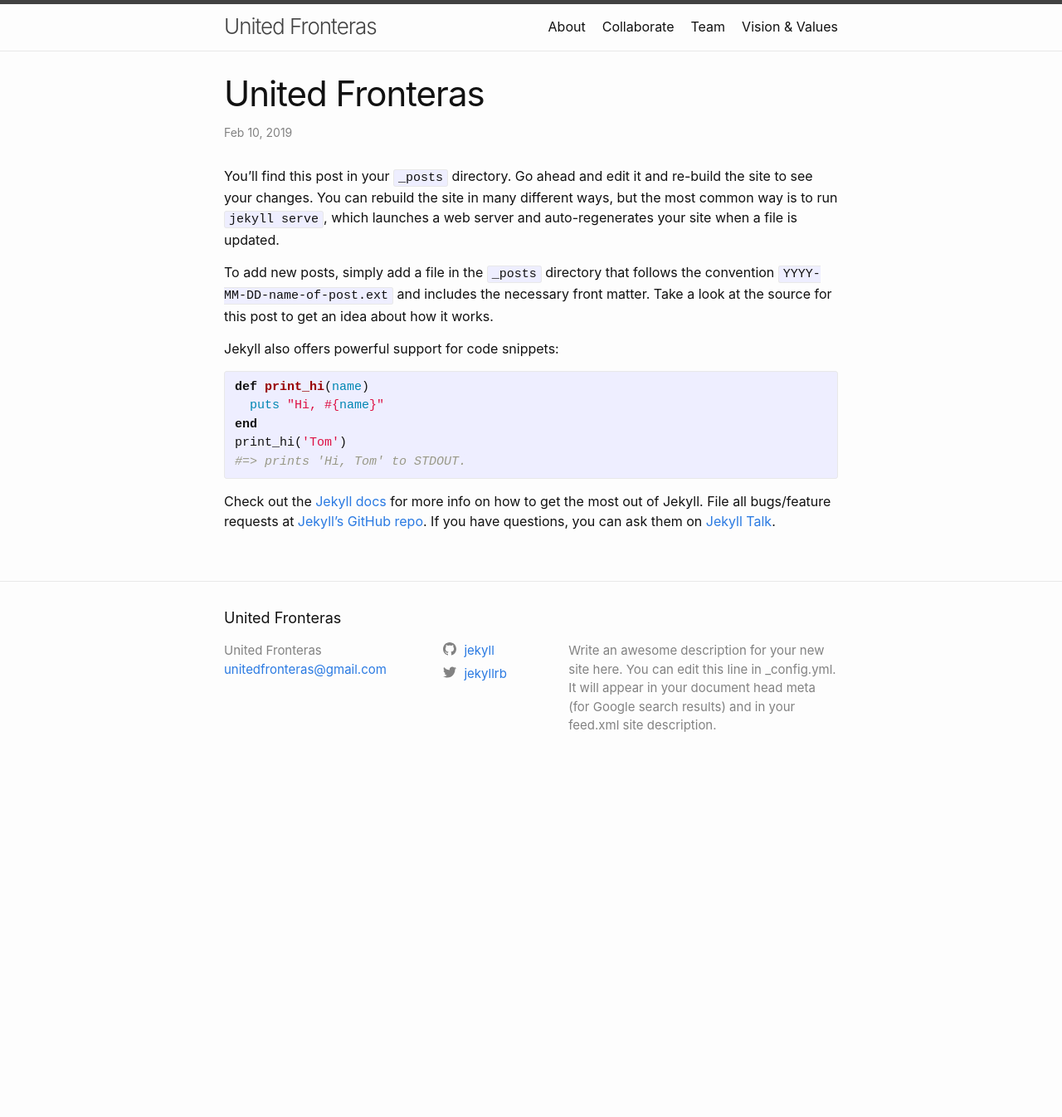
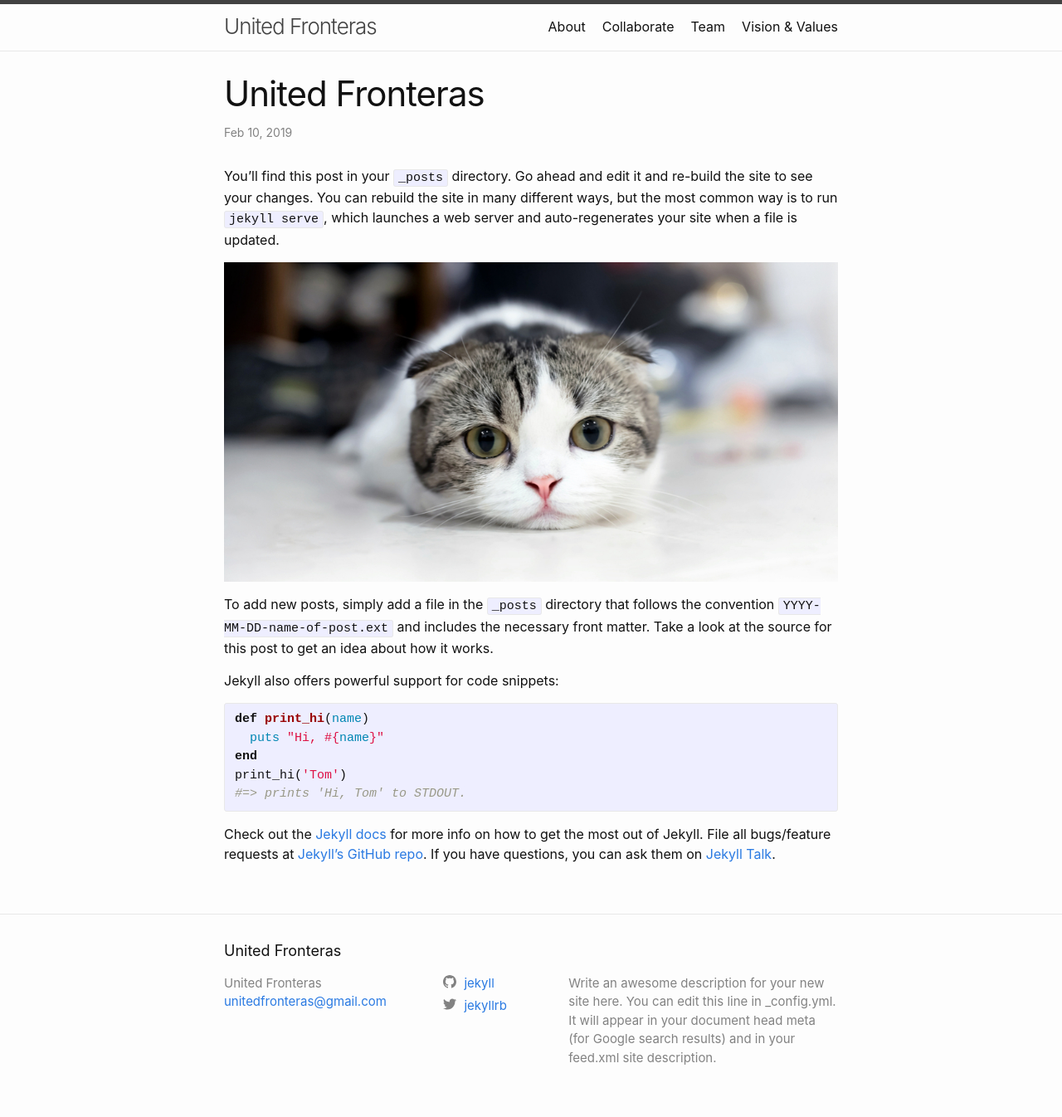
Before and after one commit to sferna109/United-Fronteras-, a Jekyll site: the page built from _posts/2019-02-10-welcome-to-jekyll.markdown, in a window 1280 px wide. Shown: the whole page at 83% size. Built offline with Jekyll 4.4.1, drawn with Linux system fonts in a browser that asks for light colours; before the commit the page ends 946 px from its top, so only the background shows below that.

Commit message:
agregue gatico

```diff
--- a/_posts/2019-02-10-welcome-to-jekyll.markdown
+++ b/_posts/2019-02-10-welcome-to-jekyll.markdown
@@ -4,7 +4,11 @@ title:  "United Fronteras"
 date:   2019-02-10 12:10:44 -0500
 categories: jekyll update
 ---
+
+
 You’ll find this post in your `_posts` directory. Go ahead and edit it and re-build the site to see your changes. You can rebuild the site in many different ways, but the most common way is to run `jekyll serve`, which launches a web server and auto-regenerates your site when a file is updated.
+
+![Un lindo gatito](/images/gatico.jpg)
 
 To add new posts, simply add a file in the `_posts` directory that follows the convention `YYYY-MM-DD-name-of-post.ext` and includes the necessary front matter. Take a look at the source for this post to get an idea about how it works.
 
```
Also changed, not shown: images/gatico.jpg (added), 1 other file.
